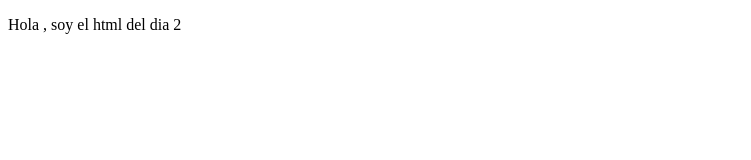
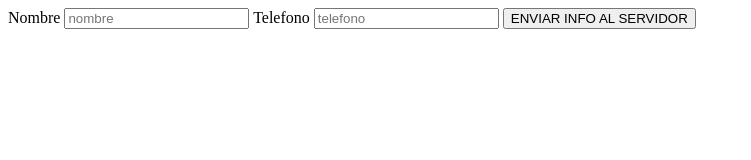
Before and after one commit to xultun/codigo-G6-Lucho, a plain HTML site: page Semana2/Teoria/Dia1/formulario.html in a window 1280 px wide. Shown: the whole page, without its empty margins (0-751 px from the left). Drawn offline with Linux system fonts and the light colour scheme.

Commit message:
ejemplo sencillo de formulario en html

```diff
--- a/Semana2/Teoria/Dia1/formulario.html
+++ b/Semana2/Teoria/Dia1/formulario.html
@@ -4,9 +4,22 @@
     <meta charset="UTF-8">
     <meta http-equiv="X-UA-Compatible" content="IE=edge">
     <meta name="viewport" content="width=device-width, initial-scale=1.0">
-    <title>Dia 2</title>
+    <title>Formularios</title>
 </head>
 <body>
-    <p>Hola , soy el html del dia 2</p>
+
+
+    <form action="">
+        <label for="nombre">Nombre</label>
+        <input type="text" name="nombre" id="nombre" placeholder="nombre">
+
+        <label for="tef">Telefono</label>
+        <input type="number" name="tef" id="tef" placeholder="telefono">
+
+        <button type="submit" title="submit">ENVIAR INFO AL SERVIDOR</button>
+
+    </form>
+
+
 </body>
 </html>
```
